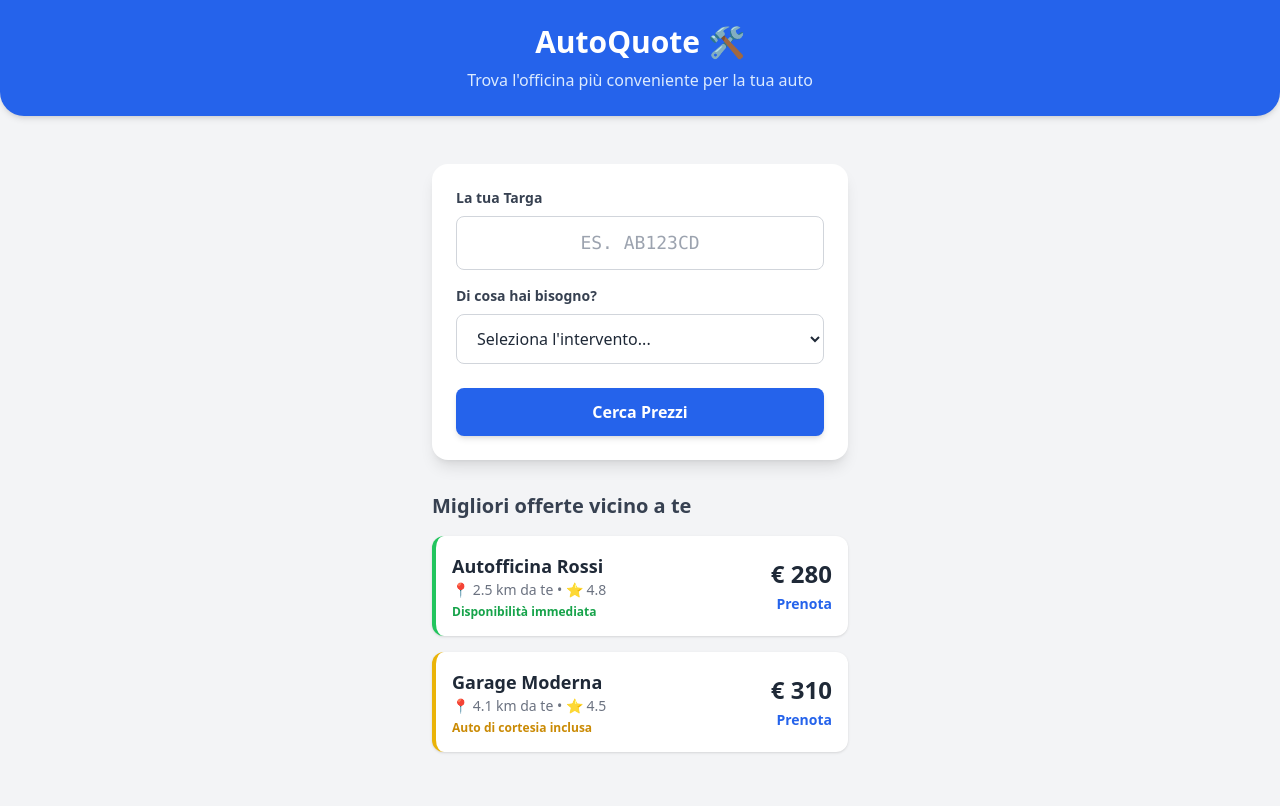
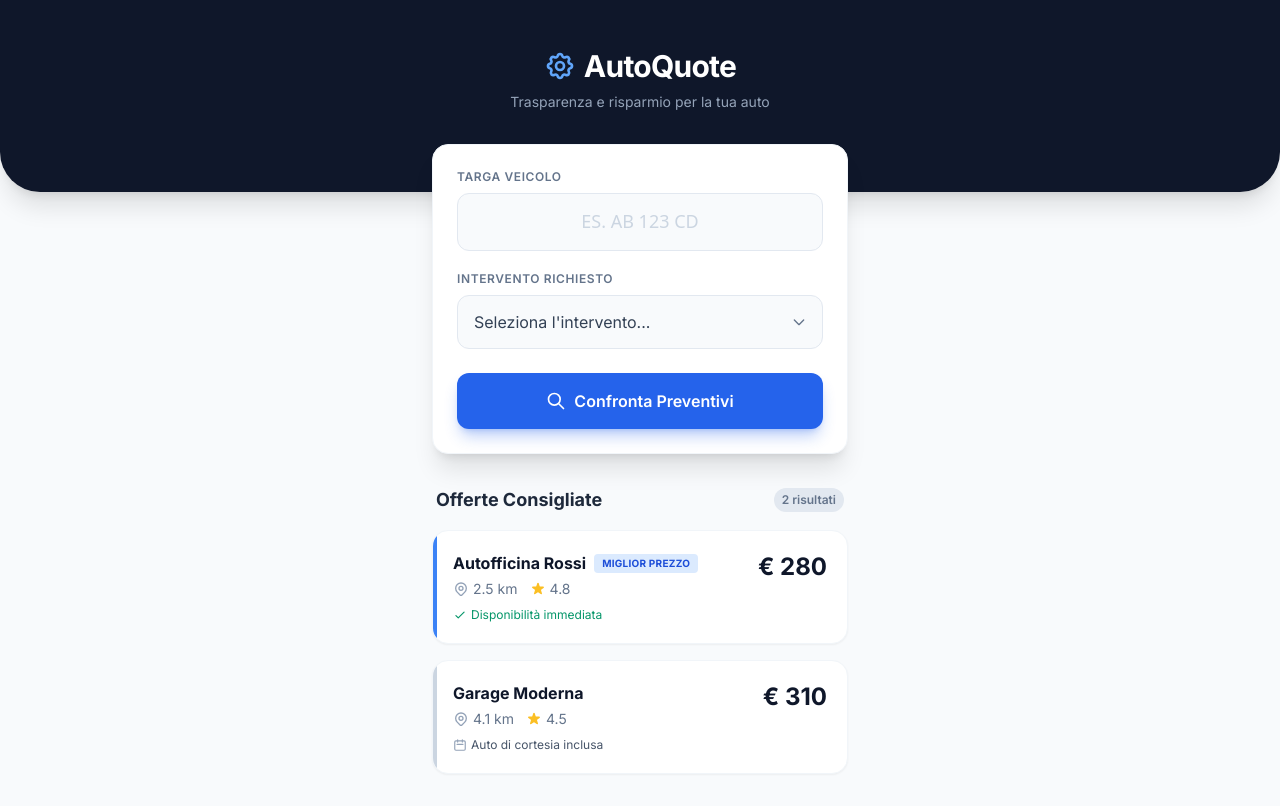
Before and after one commit to nerigianmarco-cloud/autoquote-app, a plain HTML site: page index.html in a window 1280 px wide. Drawn offline with nearby package versions, Linux system fonts and the light colour scheme.

Commit message:
Refactor HTML structure and styling for index page

```diff
--- a/index.html
+++ b/index.html
@@ -5,69 +5,109 @@
     <meta name="viewport" content="width=device-width, initial-scale=1.0">
     <title>AutoQuote - Trova il meccanico migliore</title>
     <script src="https://cdn.tailwindcss.com"></script>
+    <link href="https://fonts.googleapis.com/css2?family=Inter:wght@300;400;600;700&display=swap" rel="stylesheet">
+    <style>
+        body { font-family: 'Inter', sans-serif; }
+    </style>
 </head>
-<body class="bg-gray-100 text-gray-800 font-sans">
+<body class="bg-slate-50 text-slate-800 antialiased">
 
-    <!-- Header -->
-    <header class="bg-blue-600 text-white p-6 shadow-md rounded-b-3xl">
-        <h1 class="text-3xl font-bold text-center">AutoQuote 🛠️</h1>
-        <p class="text-center mt-2 text-blue-100">Trova l'officina più conveniente per la tua auto</p>
+    <!-- Header Professionale -->
+    <header class="bg-slate-900 text-white pt-12 pb-20 px-6 rounded-b-[2.5rem] shadow-xl">
+        <div class="max-w-md mx-auto flex items-center justify-center gap-2 mb-2">
+            <!-- Icona Logo (Chiave inglese e ingranaggio minimal) -->
+            <svg class="w-8 h-8 text-blue-400" fill="none" stroke="currentColor" viewBox="0 0 24 24" xmlns="http://www.w3.org/2000/svg">
+                <path stroke-linecap="round" stroke-linejoin="round" stroke-width="2" d="M10.325 4.317c.426-1.756 2.924-1.756 3.35 0a1.724 1.724 0 002.573 1.066c1.543-.94 3.31.826 2.37 2.37a1.724 1.724 0 001.065 2.572c1.756.426 1.756 2.924 0 3.35a1.724 1.724 0 00-1.066 2.573c.94 1.543-.826 3.31-2.37 2.37a1.724 1.724 0 00-2.572 1.065c-.426 1.756-2.924 1.756-3.35 0a1.724 1.724 0 00-2.573-1.066c-1.543.94-3.31-.826-2.37-2.37a1.724 1.724 0 00-1.065-2.572c-1.756-.426-1.756-2.924 0-3.35a1.724 1.724 0 001.066-2.573c-.94-1.543.826-3.31 2.37-2.37.996.608 2.296.07 2.572-1.065z"></path>
+                <path stroke-linecap="round" stroke-linejoin="round" stroke-width="2" d="M15 12a3 3 0 11-6 0 3 3 0 016 0z"></path>
+            </svg>
+            <h1 class="text-3xl font-bold tracking-tight">AutoQuote</h1>
+        </div>
+        <p class="text-center text-slate-400 text-sm font-medium">Trasparenza e risparmio per la tua auto</p>
     </header>
 
     <!-- Main Container -->
-    <main class="max-w-md mx-auto mt-8 p-4">
+    <main class="max-w-md mx-auto px-4 -mt-12">
 
         <!-- Search Card -->
-        <div class="bg-white rounded-2xl shadow-lg p-6 mb-8">
+        <div class="bg-white rounded-2xl shadow-xl p-6 mb-8 border border-slate-100">
 
-            <div class="mb-4">
-                <label class="block text-sm font-bold text-gray-700 mb-2">La tua Targa</label>
-                <input type="text" placeholder="Es. AB123CD" class="w-full px-4 py-3 border border-gray-300 rounded-lg focus:outline-none focus:ring-2 focus:ring-blue-500 uppercase font-mono text-lg text-center" />
+            <div class="mb-5">
+                <label class="block text-xs font-semibold text-slate-500 uppercase tracking-wider mb-2">Targa Veicolo</label>
+                <input type="text" placeholder="Es. AB 123 CD" class="w-full px-4 py-3.5 border border-slate-200 rounded-xl focus:outline-none focus:ring-2 focus:ring-blue-500 focus:border-transparent uppercase font-mono text-lg text-center bg-slate-50 transition-all placeholder:text-slate-300 placeholder:font-sans" />
             </div>
 
             <div class="mb-6">
-                <label class="block text-sm font-bold text-gray-700 mb-2">Di cosa hai bisogno?</label>
-                <select class="w-full px-4 py-3 border border-gray-300 rounded-lg focus:outline-none focus:ring-2 focus:ring-blue-500 bg-white">
+                <label class="block text-xs font-semibold text-slate-500 uppercase tracking-wider mb-2">Intervento Richiesto</label>
+                <div class="relative">
+                    <select class="w-full px-4 py-3.5 border border-slate-200 rounded-xl focus:outline-none focus:ring-2 focus:ring-blue-500 appearance-none bg-slate-50 font-medium text-slate-700 transition-all">
                         <option disabled selected>Seleziona l'intervento...</option>
-                    <option>Tagliando completo</option>
+                        <option>Tagliando Completo</option>
                         <option>Sostituzione Frizione</option>
                         <option>Cambio Pastiglie Freni</option>
-                    <option>Distribuzione</option>
-                    <option>Ricarica Aria Condizionata</option>
+                        <option>Kit Distribuzione</option>
+                        <option>Ricarica Climatizzatore</option>
                     </select>
+                    <!-- Freccia custom per il select -->
+                    <div class="pointer-events-none absolute inset-y-0 right-0 flex items-center px-4 text-slate-500">
+                        <svg class="h-4 w-4" fill="none" stroke="currentColor" viewBox="0 0 24 24"><path stroke-linecap="round" stroke-linejoin="round" stroke-width="2" d="M19 9l-7 7-7-7"></path></svg>
+                    </div>
+                </div>
             </div>
 
-            <button class="w-full bg-blue-600 hover:bg-blue-700 text-white font-bold py-3 px-4 rounded-lg transition duration-200 shadow-md">
-                Cerca Prezzi
+            <button class="w-full bg-blue-600 hover:bg-blue-700 active:bg-blue-800 text-white font-semibold py-4 px-4 rounded-xl transition-all duration-200 shadow-lg shadow-blue-600/30 flex items-center justify-center gap-2">
+                <svg class="w-5 h-5" fill="none" stroke="currentColor" viewBox="0 0 24 24"><path stroke-linecap="round" stroke-linejoin="round" stroke-width="2" d="M21 21l-6-6m2-5a7 7 0 11-14 0 7 7 0 0114 0z"></path></svg>
+                Confronta Preventivi
             </button>
         </div>
 
-        <!-- Mockup Risultati (Inizialmente nascosti, qui visibili per il design) -->
-        <h2 class="text-xl font-bold mb-4 text-gray-700">Migliori offerte vicino a te</h2>
+        <!-- Risultati Intestazione -->
+        <div class="flex items-center justify-between mb-4 px-1">
+            <h2 class="text-lg font-bold text-slate-800">Offerte Consigliate</h2>
+            <span class="text-xs font-semibold text-slate-500 bg-slate-200 px-2 py-1 rounded-full">2 risultati</span>
+        </div>
 
-        <!-- Risultato 1 -->
-        <div class="bg-white rounded-xl shadow p-4 mb-4 border-l-4 border-green-500 flex justify-between items-center">
+        <!-- Risultato 1 (Miglior Prezzo) -->
+        <div class="bg-white rounded-2xl shadow-sm hover:shadow-md transition-shadow p-5 mb-4 border border-slate-100 relative overflow-hidden group cursor-pointer">
+            <div class="absolute top-0 left-0 w-1 h-full bg-blue-500"></div>
+            <div class="flex justify-between items-start">
                 <div>
-                <h3 class="font-bold text-lg">Autofficina Rossi</h3>
-                <p class="text-sm text-gray-500">📍 2.5 km da te • ⭐ 4.8</p>
-                <p class="text-xs text-green-600 font-semibold mt-1">Disponibilità immediata</p>
+                    <div class="flex items-center gap-2 mb-1">
+                        <h3 class="font-bold text-slate-900">Autofficina Rossi</h3>
+                        <span class="bg-blue-100 text-blue-700 text-[10px] font-bold px-2 py-0.5 rounded uppercase tracking-wide">Miglior Prezzo</span>
                     </div>
-            <div class="text-right">
-                <p class="text-2xl font-bold text-gray-800">€ 280</p>
-                <button class="text-sm text-blue-600 font-bold mt-1">Prenota</button>
+                    <div class="flex items-center gap-3 text-sm text-slate-500 mb-2">
+                        <span class="flex items-center gap-1"><svg class="w-4 h-4 text-slate-400" fill="none" stroke="currentColor" viewBox="0 0 24 24"><path stroke-linecap="round" stroke-linejoin="round" stroke-width="2" d="M17.657 16.657L13.414 20.9a1.998 1.998 0 01-2.827 0l-4.244-4.243a8 8 0 1111.314 0z"></path><path stroke-linecap="round" stroke-linejoin="round" stroke-width="2" d="M15 11a3 3 0 11-6 0 3 3 0 016 0z"></path></svg> 2.5 km</span>
+                        <span class="flex items-center gap-1"><svg class="w-4 h-4 text-amber-400" fill="currentColor" viewBox="0 0 20 20"><path d="M9.049 2.927c.3-.921 1.603-.921 1.902 0l1.07 3.292a1 1 0 00.95.69h3.462c.969 0 1.371 1.24.588 1.81l-2.8 2.034a1 1 0 00-.364 1.118l1.07 3.292c.3.921-.755 1.688-1.54 1.118l-2.8-2.034a1 1 0 00-1.175 0l-2.8 2.034c-.784.57-1.838-.197-1.539-1.118l1.07-3.292a1 1 0 00-.364-1.118L2.98 8.72c-.783-.57-.38-1.81.588-1.81h3.461a1 1 0 00.951-.69l1.07-3.292z"></path></svg> 4.8</span>
+                    </div>
+                    <p class="text-xs text-emerald-600 font-medium flex items-center gap-1">
+                        <svg class="w-3.5 h-3.5" fill="none" stroke="currentColor" viewBox="0 0 24 24"><path stroke-linecap="round" stroke-linejoin="round" stroke-width="2" d="M5 13l4 4L19 7"></path></svg> Disponibilità immediata
+                    </p>
+                </div>
+                <div class="text-right flex flex-col justify-between h-full">
+                    <p class="text-2xl font-bold text-slate-900">€ 280</p>
+                </div>
             </div>
         </div>
 
-        <!-- Risultato 2 -->
-        <div class="bg-white rounded-xl shadow p-4 mb-4 border-l-4 border-yellow-500 flex justify-between items-center">
+        <!-- Risultato 2 (Premium) -->
+        <div class="bg-white rounded-2xl shadow-sm hover:shadow-md transition-shadow p-5 mb-8 border border-slate-100 relative overflow-hidden group cursor-pointer">
+            <div class="absolute top-0 left-0 w-1 h-full bg-slate-300 group-hover:bg-slate-400 transition-colors"></div>
+            <div class="flex justify-between items-start">
                 <div>
-                <h3 class="font-bold text-lg">Garage Moderna</h3>
-                <p class="text-sm text-gray-500">📍 4.1 km da te • ⭐ 4.5</p>
-                <p class="text-xs text-yellow-600 font-semibold mt-1">Auto di cortesia inclusa</p>
+                    <div class="flex items-center gap-2 mb-1">
+                        <h3 class="font-bold text-slate-900">Garage Moderna</h3>
                     </div>
-            <div class="text-right">
-                <p class="text-2xl font-bold text-gray-800">€ 310</p>
-                <button class="text-sm text-blue-600 font-bold mt-1">Prenota</button>
+                    <div class="flex items-center gap-3 text-sm text-slate-500 mb-2">
+                        <span class="flex items-center gap-1"><svg class="w-4 h-4 text-slate-400" fill="none" stroke="currentColor" viewBox="0 0 24 24"><path stroke-linecap="round" stroke-linejoin="round" stroke-width="2" d="M17.657 16.657L13.414 20.9a1.998 1.998 0 01-2.827 0l-4.244-4.243a8 8 0 1111.314 0z"></path><path stroke-linecap="round" stroke-linejoin="round" stroke-width="2" d="M15 11a3 3 0 11-6 0 3 3 0 016 0z"></path></svg> 4.1 km</span>
+                        <span class="flex items-center gap-1"><svg class="w-4 h-4 text-amber-400" fill="currentColor" viewBox="0 0 20 20"><path d="M9.049 2.927c.3-.921 1.603-.921 1.902 0l1.07 3.292a1 1 0 00.95.69h3.462c.969 0 1.371 1.24.588 1.81l-2.8 2.034a1 1 0 00-.364 1.118l1.07 3.292c.3.921-.755 1.688-1.54 1.118l-2.8-2.034a1 1 0 00-1.175 0l-2.8 2.034c-.784.57-1.838-.197-1.539-1.118l1.07-3.292a1 1 0 00-.364-1.118L2.98 8.72c-.783-.57-.38-1.81.588-1.81h3.461a1 1 0 00.951-.69l1.07-3.292z"></path></svg> 4.5</span>
+                    </div>
+                    <p class="text-xs text-slate-600 font-medium flex items-center gap-1">
+                        <svg class="w-3.5 h-3.5 text-slate-400" fill="none" stroke="currentColor" viewBox="0 0 24 24"><path stroke-linecap="round" stroke-linejoin="round" stroke-width="2" d="M8 7V3m8 4V3m-9 8h10M5 21h14a2 2 0 002-2V7a2 2 0 00-2-2H5a2 2 0 00-2 2v12a2 2 0 002 2z"></path></svg> Auto di cortesia inclusa
+                    </p>
+                </div>
+                <div class="text-right flex flex-col justify-between h-full">
+                    <p class="text-2xl font-bold text-slate-900">€ 310</p>
+                </div>
             </div>
         </div>
 
```
Lines whose indentation alone changed are shown as unchanged.
